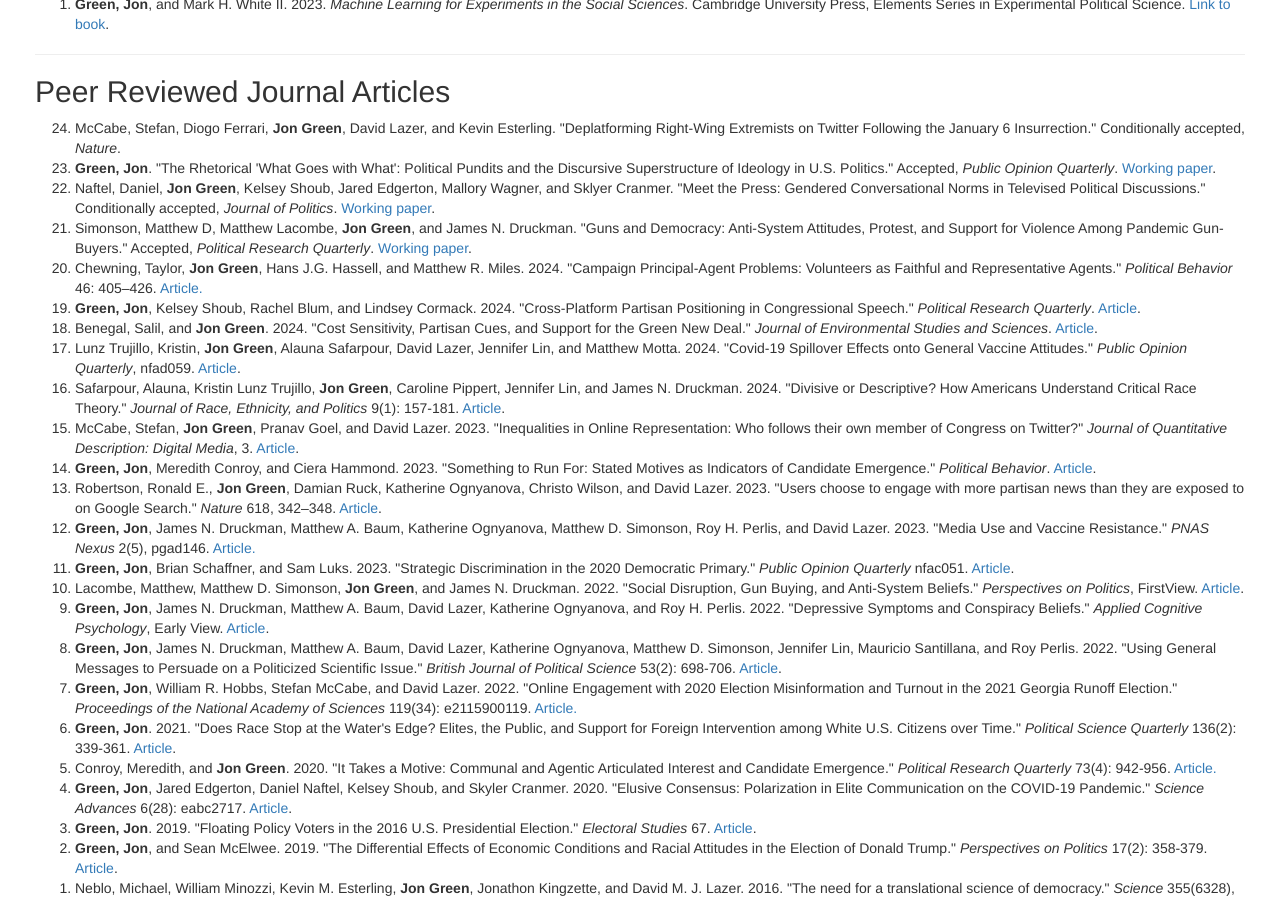
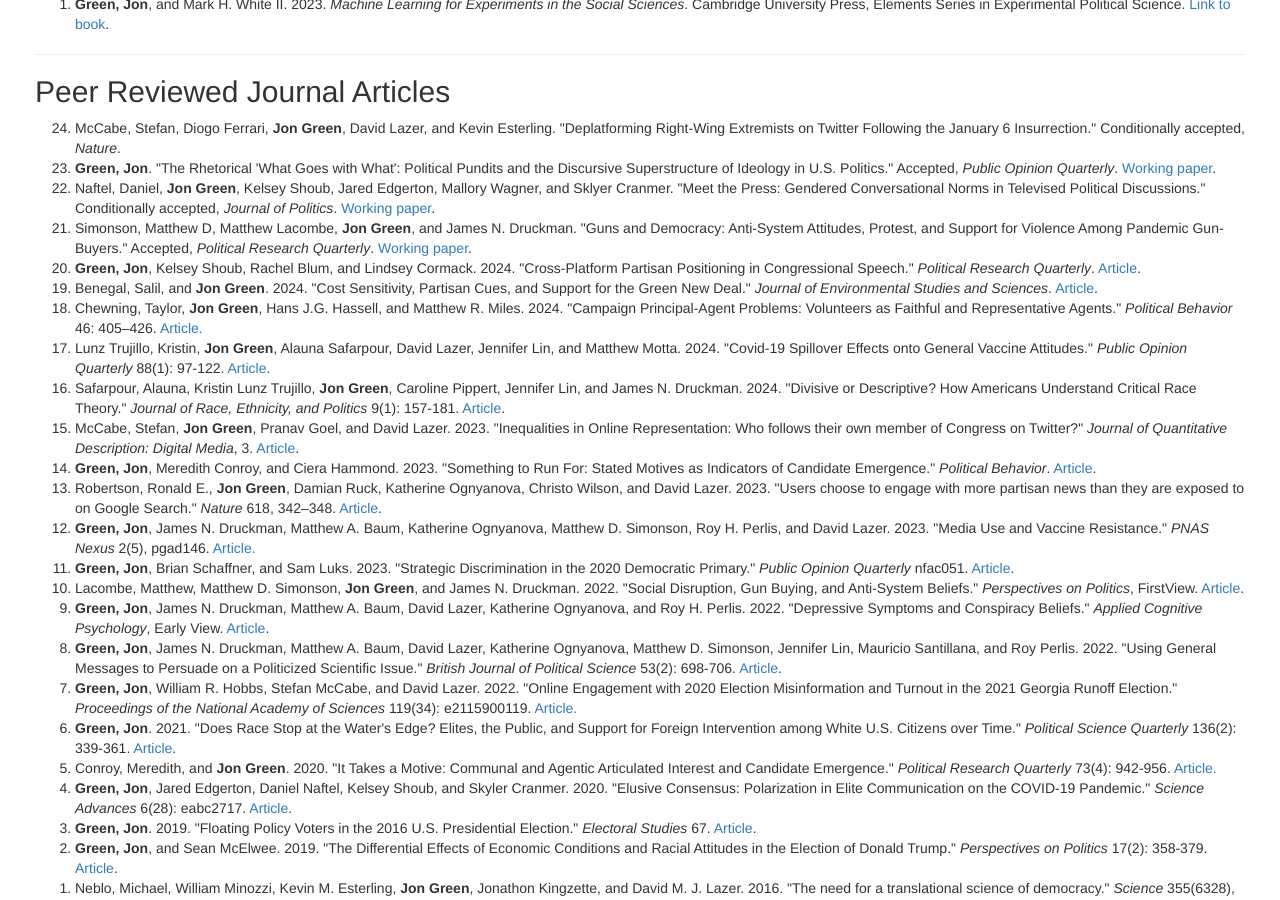
Before and after one commit to jgreen4919/jgreen4919.github.io, a Jekyll site: the page index.html, which Jekyll copies as it is, in a window 1280 px wide and 900 px high, scrolled down 741 px. Built offline with Jekyll 4.4.1, drawn with Linux system fonts in a browser that asks for light colours.

Commit message:
spillover issue number

```diff
--- a/index.html
+++ b/index.html
@@ -45,10 +45,10 @@
 <li> <strong>Green, Jon</strong>. "The Rhetorical 'What Goes with What': Political Pundits and the Discursive Superstructure of Ideology in U.S. Politics." Accepted, <i>Public Opinion Quarterly</i>. <a href="https://osf.io/vwqnf">Working paper</a>.</li>
     <li>Naftel, Daniel, <strong>Jon Green</strong>, Kelsey Shoub, Jared Edgerton, Mallory Wagner, and Sklyer Cranmer. "Meet the Press: Gendered Conversational Norms in Televised Political Discussions." Conditionally accepted, <i>Journal of Politics</i>. <a href="https://osf.io/my8us/">Working paper</a>.</li>
     <li>Simonson, Matthew D, Matthew Lacombe, <strong>Jon Green</strong>, and James N. Druckman. "Guns and Democracy: Anti-System Attitudes, Protest, and Support for Violence Among Pandemic Gun-Buyers." Accepted, <i>Political Research Quarterly</i>. <a href="https://www.ipr.northwestern.edu/our-work/working-papers/2022/wp-22-37.html">Working paper</a>.</li>
-    <li>Chewning, Taylor, <strong>Jon Green</strong>, Hans J.G. Hassell, and Matthew R. Miles. 2024. "Campaign Principal-Agent Problems: Volunteers as Faithful and Representative Agents." <i>Political Behavior</i> 46: 405–426. <a href="https://link.springer.com/article/10.1007/s11109-022-09836-9">Article.</a>
 <li> <strong>Green, Jon</strong>, Kelsey Shoub, Rachel Blum, and Lindsey Cormack. 2024. "Cross-Platform Partisan Positioning in Congressional Speech." <i>Political Research Quarterly</i>. <a href="https://journals.sagepub.com/doi/10.1177/10659129241236685">Article</a>.</li>
   <li>Benegal, Salil, and <strong>Jon Green</strong>. 2024. "Cost Sensitivity, Partisan Cues, and Support for the Green New Deal." <i>Journal of Environmental Studies and Sciences</i>. <a href="https://link.springer.com/article/10.1007/s13412-024-00897-2">Article</a>.</li>
-    <li>Lunz Trujillo, Kristin, <strong>Jon Green</strong>, Alauna Safarpour, David Lazer, Jennifer Lin, and Matthew Motta. 2024. "Covid-19 Spillover Effects onto General Vaccine Attitudes." <i>Public Opinion Quarterly</i>, nfad059. <a href="https://academic.oup.com/poq/advance-article-abstract/doi/10.1093/poq/nfad059/7615076">Article</a>.</li></li>
+    <li>Chewning, Taylor, <strong>Jon Green</strong>, Hans J.G. Hassell, and Matthew R. Miles. 2024. "Campaign Principal-Agent Problems: Volunteers as Faithful and Representative Agents." <i>Political Behavior</i> 46: 405–426. <a href="https://link.springer.com/article/10.1007/s11109-022-09836-9">Article.</a>
+    <li>Lunz Trujillo, Kristin, <strong>Jon Green</strong>, Alauna Safarpour, David Lazer, Jennifer Lin, and Matthew Motta. 2024. "Covid-19 Spillover Effects onto General Vaccine Attitudes." <i>Public Opinion Quarterly</i> 88(1): 97-122. <a href="https://academic.oup.com/poq/advance-article-abstract/doi/10.1093/poq/nfad059/7615076">Article</a>.</li></li>
     <li> Safarpour, Alauna, Kristin Lunz Trujillo, <strong>Jon Green</strong>, Caroline Pippert, Jennifer Lin, and James N. Druckman. 2024. "Divisive or Descriptive? How Americans Understand Critical Race Theory." <i>Journal of Race, Ethnicity, and Politics</i> 9(1): 157-181. <a href="https://www.cambridge.org/core/journals/journal-of-race-ethnicity-and-politics/article/divisive-or-descriptive-how-americans-understand-critical-race-theory/F38A0BF94B50FC32BEAA667498936458">Article</a>.</li></li>
     <li>McCabe, Stefan, <strong>Jon Green</strong>, Pranav Goel, and David Lazer. 2023. "Inequalities in Online Representation: Who follows their own member of Congress on Twitter?" <i>Journal of Quantitative Description: Digital Media</i>, 3. <a href="https://journalqd.org/article/view/4100">Article</a>.</li>
     <li> <strong>Green, Jon</strong>, Meredith Conroy, and Ciera Hammond. 2023. "Something to Run For: Stated Motives as Indicators of Candidate Emergence." <i>Political Behavior</i>. <a href="https://link.springer.com/article/10.1007/s11109-023-09872-z">Article</a>.</li>
```
Also changed, not shown: 4 other files.
